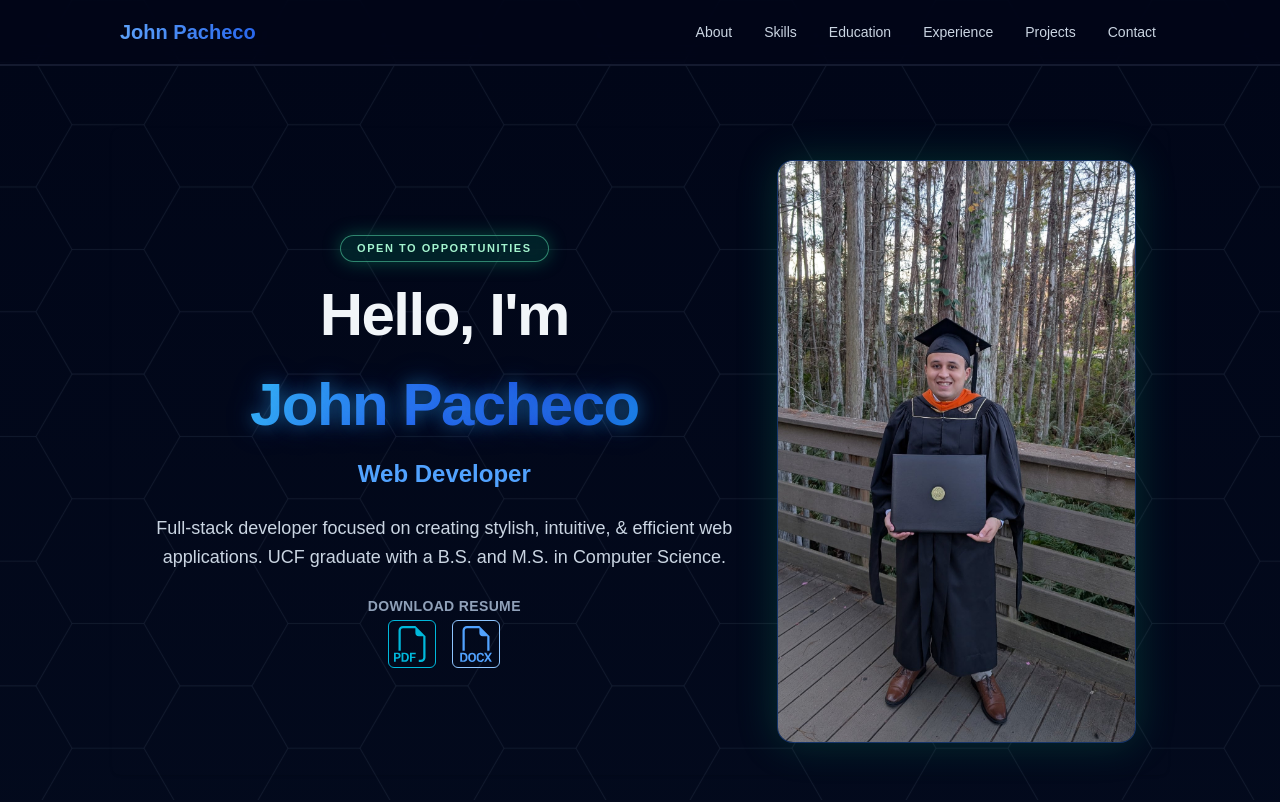
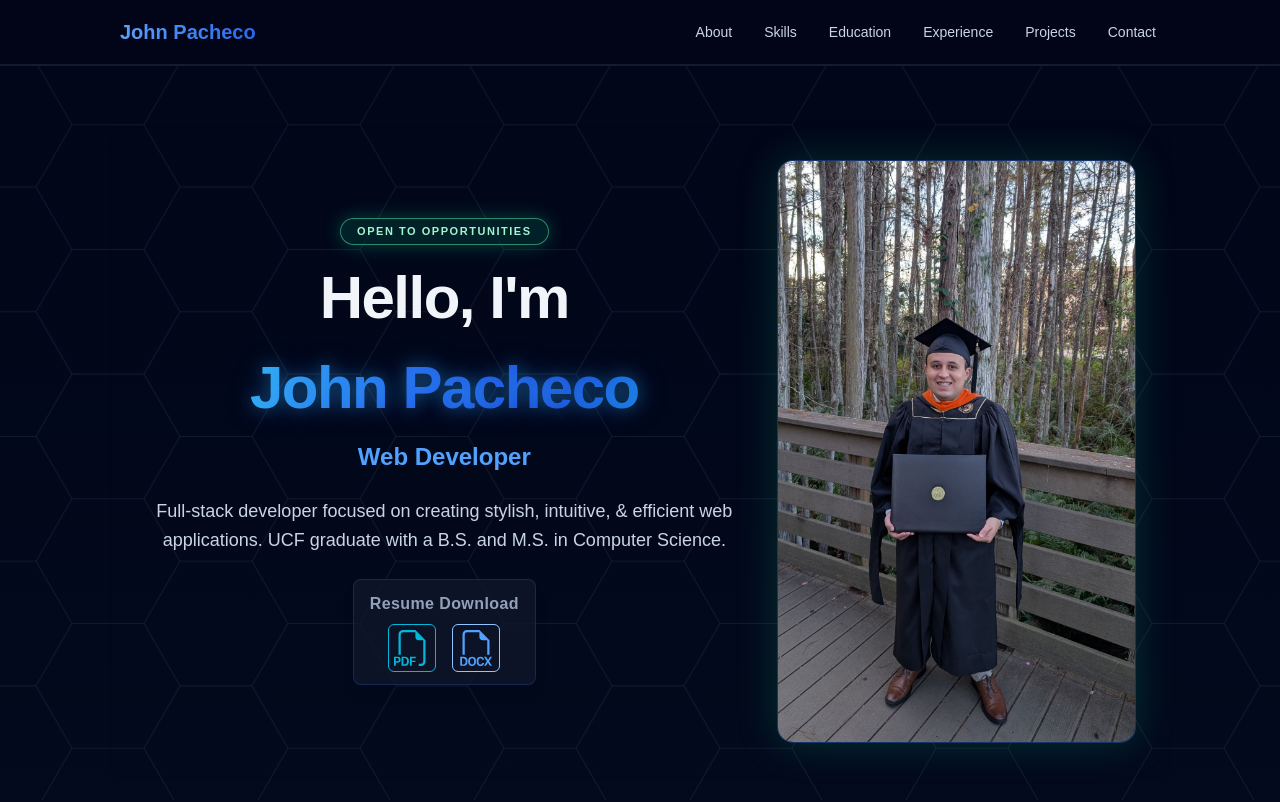
Before and after one commit to JPacheco35/portfolio, a React (Vite) app: page / in a window 1280 px wide. Shown: the top 802 px of the page. Built offline with nearby package versions, Linux system fonts and the light colour scheme; no server answers.

Commit message:
add: card background around resume section in HeroSection.tsx

```diff
--- a/src/components/HeroSection.tsx
+++ b/src/components/HeroSection.tsx
@@ -25,12 +25,12 @@ const heroRoles = [
   'Problem Solver',
   'Lifelong Learner',
   'Creative Thinker',
-  'Gamer at Heart',
   'UI and UX Enthusiast',
   'Software Developer',
   'UCF Alumni',
   'Astronomy Nerd',
-  'Pokemon Fan'
+  'Pokemon Fan',
+  'Gamer at Heart'
 ]
 
 // hero description
@@ -65,6 +65,13 @@ export function HeroSection() {
       [typedGreeting],
   )
 
+  // Animation state for resume card fade-in
+  const [showResumeCard, setShowResumeCard] = useState(false)
+  useEffect(() => {
+    // Trigger fade-in after mount, avoid cascading render warning
+    const timeout = setTimeout(() => setShowResumeCard(true), 10)
+    return () => clearTimeout(timeout)
+  }, [])
 
   return (
     <section id="about" className="container-max animate-slideUp pb-60 pt-32 border-b border-blue-500/30">
@@ -108,12 +115,15 @@ export function HeroSection() {
                 />
               </p>
 
-              {/* Resume download buttons */}
+              {/* Resume download buttons in a card with fade-in */}
               <div className="flex flex-col items-center mt-6">
-                <span className="text-sm font-semibold text-slate-400 mb-1 tracking-wide uppercase">
-                  Download Resume
+                <Card
+                  className={`bg-slate-900/80 border border-blue-500/20 shadow-lg px-4 py-3 transition-opacity duration-700 ${showResumeCard ? 'opacity-100' : 'opacity-0'}`}
+                >
+                  <span className="text-md font-semibold text-slate-400 mb-2 tracking-wide flex justify-center">
+                    Resume Download
                   </span>
-                <div className="flex flex-col sm:flex-row gap-4 justify-center items-center">
+                  <div className="flex flex-row gap-4 justify-center items-center">
                     <a
                         href="/JohnPacheco_Resume.pdf"
                         download
@@ -129,6 +139,7 @@ export function HeroSection() {
                       <BsFiletypeDocx className="text-blue-400 text-4xl" />
                     </a>
                   </div>
+                </Card>
               </div>
 
 
```
Lines whose indentation alone changed are shown as unchanged.
